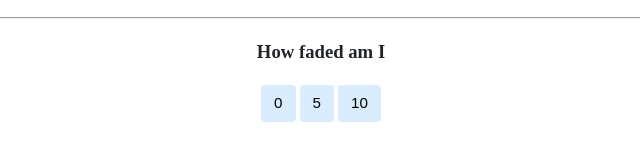
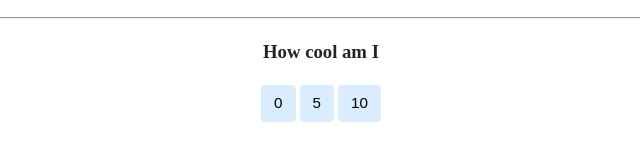
Before and after one commit to ferb-ferb/CS50, a plain HTML site: page trivia/index.html in a window 1280 px wide. Shown: the part 739-890 px from the top of the page, 319-959 px from the left. Drawn offline with Linux system fonts and the light colour scheme.

Commit message:
Sun, Jun 30, 2024, 5:12 PM -07:00

```diff
--- a/trivia/index.html
+++ b/trivia/index.html
@@ -79,7 +79,7 @@
             <div class = "section">
                 <h2>Part 3: Re-learning</h2>
                 <hr>
-                <h3>How faded am I</h3>
+                <h3>How cool am I</h3>
                 <button class = "fadein" id = "0">0</button>
                 <button class = "fadein" id = "5">5</button>
                 <button class = "fadecom" id = "10">10</button>
```
